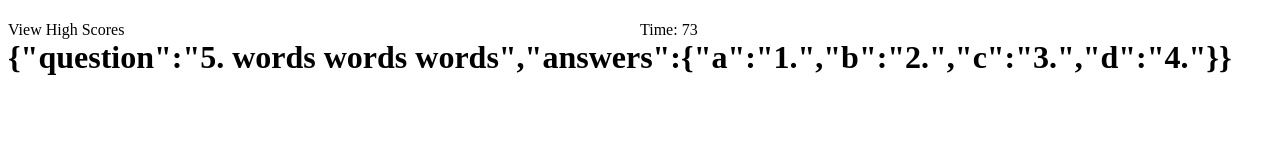
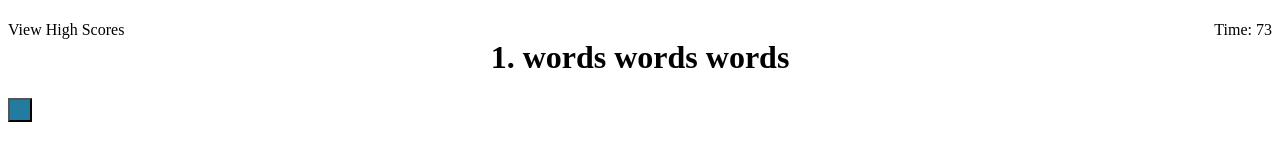
Before and after one commit to angelia-collins/code-quiz, a plain HTML site: page index.html in a window 1280 px wide. Both pictures are taken after a click on the button "Start Quiz". Drawn offline with Linux system fonts and the light colour scheme.

Commit message:
adding quiz buttons and css update

```diff
--- a/index.html
+++ b/index.html
@@ -16,7 +16,8 @@
     <div id="container">
         <h1></h1>
         <p id="flavor-text"></p>
-        <button></button>
+        <button id="start"></button>
+        <button id="answers"></button>
     </div>
     <script src="./script.js"></script>
 </body>
--- a/script.js
+++ b/script.js
@@ -1,7 +1,7 @@
 var QuestionsArr = [
     {
         question: "1. words words words",
-        answers: {
+        answers:{
             a: "1.",
             b: "2.",
             c: "3.",
@@ -48,9 +48,10 @@ var QuestionsArr = [
 var body = document.querySelector("body");
 var timer = document.getElementById("timer");
 // var container = document.getElementById("container");
-var startBtn = document.querySelector("button");
+var startBtn = document.getElementById("start");
 var h1El = document.querySelector("h1");
 var pEl = document.getElementById("flavor-text");
+var answerBtn = document.getElementById("answers");
 
 var timeCount = 75;
 var i = 0;
@@ -65,6 +66,7 @@ function startScreen(){
     h1El.textContent = "It's time to take a quiz."
     pEl.textContent = "Take this Javascript quiz to stay nerdy. Your time will go down by 10 seconds for every wrong answer."
     startBtn.textContent = "Start Quiz"
+    answerBtn.style.display = "none";
 }
 
 function gameOver() {
@@ -77,29 +79,29 @@ startScreen();
 
 setCounterText();
 
+function makeTimer() {
+    var timerInterval = setInterval(function() {
+    timeCount--;
+    setCounterText();
+    i++;
+
+    if(timeCount === 0 || i < QuestionsArr.length) {
+        clearInterval(timerInterval);
+        gameOver();
+    }
+}, 1000)
+}
+
 startBtn.addEventListener("click", function(event) {
     event.preventDefault()
     startBtn.style.display = "none";
     pEl.textContent = " ";
-    var timerInterval = setInterval(function() {
-        timeCount--;
-        setCounterText();
-        if(timeCount === 0 || i < QuestionsArr.length) {
-            clearInterval(timerInterval);
-            gameOver();
+    makeTimer();
+    h1El.textContent = QuestionsArr[i].question;
+    answerBtn.style.display = "block";
+
+    for (i = 0; i < QuestionsArr.length; i++) {
+        answerBtn = document.createElement("button");
+        answerBtn.textContent = QuestionsArr[i].answers;
         }
-    }, 1000)
-    // var i = 0;
-    // h1El.textContent = JSON.stringify(QuestionsArr[i]);
-    // i++;
-    for (var i = 0; i < QuestionsArr.length; i++) {
-        h1El.innerText = JSON.stringify(QuestionsArr[i]);
-    }
-    // QuestionsArr.forEach(element => console.log(element));
-    // var i =0
-    // QuestionsArr.forEach(callback (element[i]) {
-        // h1El.textContent = QuestionsArr;
-        //     return console.log(element);
-        // });
-
     });
--- a/style.css
+++ b/style.css
@@ -1,33 +1,29 @@
+body {
+    text-align: center;
+}
+
 #score {
     width: 50%;
     float: left;
     margin: 0px 0px 0px 0px;
+    text-align: left;
 }
 
 #timer {
     width: 50%;
     float: left;
-    /* position: fixed; */
-    /* right: 0px; */
+    text-align: right;
     margin: 0px 0px 0px 0px;
 }
 
 button {
   padding: 10px;
-  margin: 24px;
   font-size: 24px;
   background-color: #247BA0;
   color: white;
 }
 
-.container {
-    width: 100%;
-    margin: 0 auto;
-    /* padding: 20px 20px 20px 20px; */
-    /* text-align: center; */
-    /* vertical-align: auto; */
-}
 
-/* h1 {
-    margin: 100px 20px 20px 20px;
+/* #container {
+    text-align: center;
 } */
```
